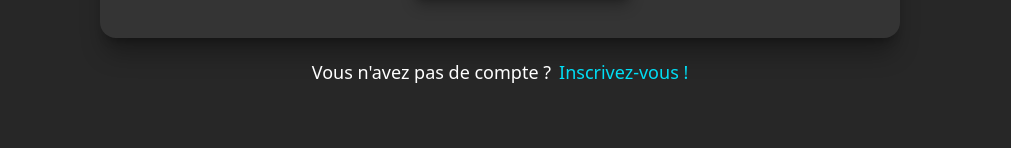
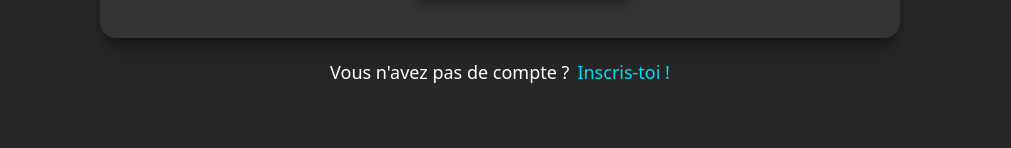
Before and after one commit to trentycha/retro_championship, a React (Vite) app in the folder frontend/: page /login in a window 1280 px wide. Shown: the part 630-778 px from the top of the page, without its empty margins (140-1151 px from the left). Built offline with nearby package versions, Linux system fonts and the light colour scheme.

Commit message:
fix: update some text style

```diff
--- a/frontend/src/pages/Homepage.jsx
+++ b/frontend/src/pages/Homepage.jsx
@@ -53,7 +53,7 @@ const Homepage = () => {
             de retro-gaming sur de nombreuses licences !</p>
           <p className="hidden xl:block absolute xl:top-90 xl:left-15 text-white xl:text-2xl">Inscrivez-vous et participez en illimité à des tournois <br/>
             de retro-gaming sur de nombreuses licences !</p>
-          <img src='/images/mario-home.png' alt="mario-home" className="absolute top-32 left-58 w-30 xl:top-45 xl:left-200 xl:w-120"/>
+          <img src='/images/mario-home.png' alt="mario-home" className="absolute top-32 left-58 w-30 xl:top-45 xl:left-205 xl:w-120"/>
         </div>
 
         <div className="mt-10 xl:mt-20 xl:text-xl">
--- a/frontend/src/pages/Login.jsx
+++ b/frontend/src/pages/Login.jsx
@@ -57,7 +57,7 @@ const Login = () => {
 
         <div className="flex items-center justify-center gap-2 mt-5">
           <span className="text-white text-lg">Vous n'avez pas de compte ?</span>
-          <button onClick={(() => navigate('/register'))} className="text-[#00DEF5] hover:underline text-lg cursor-pointer">Inscrivez-vous !</button>
+          <button onClick={(() => navigate('/register'))} className="text-[#00DEF5] hover:underline text-lg cursor-pointer">Inscris-toi !</button>
         </div>
 
       </div>
--- a/frontend/src/pages/Profile.jsx
+++ b/frontend/src/pages/Profile.jsx
@@ -55,7 +55,7 @@ const Profile = () => {
         <div className="px-40 pb-20">
 
             {isOwner ?
-                <h2 className="text-[#F9FF00] font-pixeloid-bold text-4xl">Salut, {user.username}</h2>
+                <h2 className="text-[#F9FF00] font-pixeloid-bold text-4xl">Salut, {user.username} !</h2>
             : <h2 className="text-[#F9FF00] font-pixeloid-bold text-4xl">{user.username}</h2>}
 
             <div className="flex gap-6">
--- a/frontend/src/pages/Register.jsx
+++ b/frontend/src/pages/Register.jsx
@@ -114,7 +114,7 @@ const Register = () => {
 
         <div className="flex items-center justify-center gap-2 mt-5">
           <span className="text-white text-lg">Déjà un compte ?</span>
-          <button onClick={() => navigate('/login')} className="text-[#00DEF5] hover:underline text-lg cursor-pointer">Connectez-vous !</button>
+          <button onClick={() => navigate('/login')} className="text-[#00DEF5] hover:underline text-lg cursor-pointer">Connecte-toi !</button>
         </div>
 
       </div>
```
